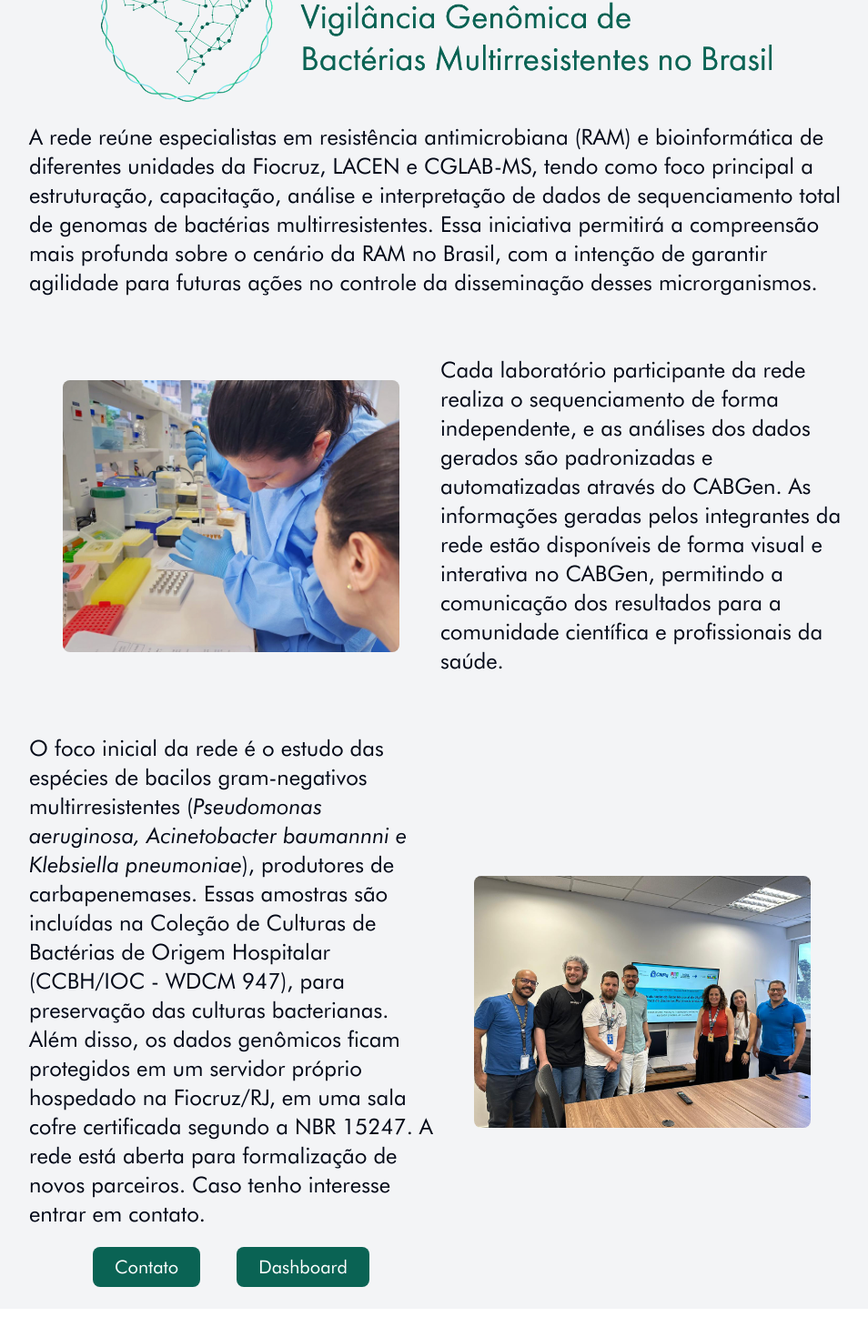
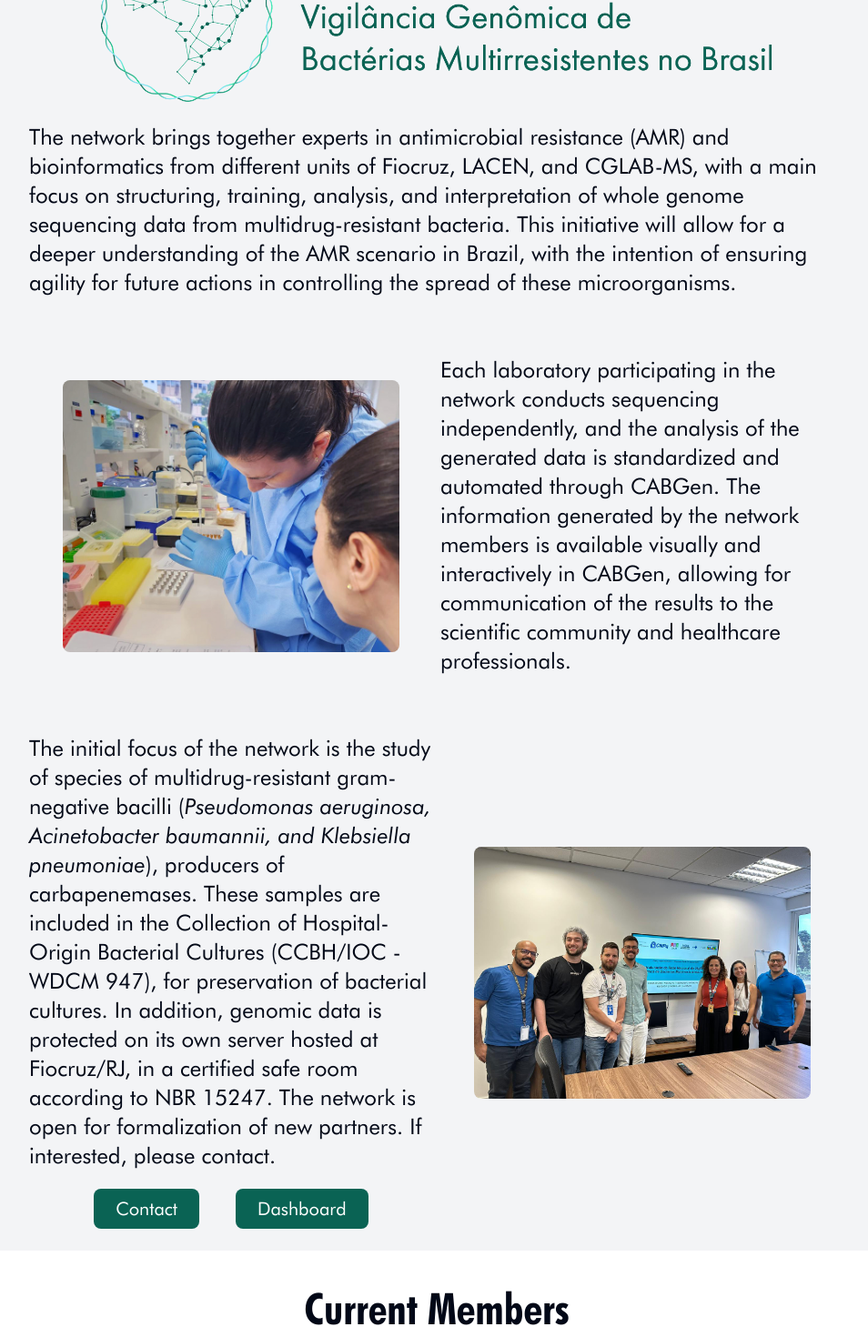
Before and after one commit to CABGenOrg/cabgen_frontend, a Next.js app: page /en/network in a window 1280 px wide. Shown: the part 200-1670 px from the top of the page at 91% size, without its empty margins (160-1114 px from the left). Built offline with nearby package versions, Linux system fonts and the light colour scheme.

Commit message:
Feat: Translated Network page.

```diff
--- a/src/app/[lang]/network/page.tsx
+++ b/src/app/[lang]/network/page.tsx
@@ -1,12 +1,13 @@
 import React from "react";
 import NetworkDescription from "@/components/Network/NetworkDescription";
 import NetworkMap from "@/components/Network/NetworkMap";
+import { Locale } from "@/i18n/i18n.config";
 
-const Network = () => {
+const Network = ({ params: { lang } }: { params: { lang: Locale } }) => {
   return (
     <>
-      <NetworkDescription />
-      <NetworkMap />
+      <NetworkDescription lang={lang}/>
+      <NetworkMap lang={lang}/>
     </>
   );
 };
--- a/src/components/Network/NetworkDescription.tsx
+++ b/src/components/Network/NetworkDescription.tsx
@@ -4,14 +4,18 @@ import {
   section_btn,
   section_image,
   section_spacing,
-  section_subtitle,
   section_text,
-  section_title,
 } from "@/styles/tailwind_classes";
 import OptimizedImage from "../General/OptimizedImage";
 import CustomLink from "../General/CustomLink";
+import { Locale } from "@/i18n/i18n.config";
+import { getTranslateServer } from "@/lib/getTranslateServer";
 
-const NetworkDescription = () => {
+const NetworkDescription = ({ lang }: { lang: Locale }) => {
+  const {
+    dictionary: { Network },
+  } = getTranslateServer(lang);
+
   return (
     <Section id="network-description" gray>
       <div className={`${section_spacing}`}>
@@ -23,16 +27,7 @@ const NetworkDescription = () => {
           />
         </div>
         <div className="flex flex-col justify-center items-center">
-          <p className={section_text}>
-            A rede reúne especialistas em resistência antimicrobiana (RAM) e
-            bioinformática de diferentes unidades da Fiocruz, LACEN e CGLAB-MS,
-            tendo como foco principal a estruturação, capacitação, análise e
-            interpretação de dados de sequenciamento total de genomas de
-            bactérias multirresistentes. Essa iniciativa permitirá a compreensão
-            mais profunda sobre o cenário da RAM no Brasil, com a intenção de
-            garantir agilidade para futuras ações no controle da disseminação
-            desses microrganismos.
-          </p>
+          <p className={section_text}>{Network.Description.firstParagraph}</p>
         </div>
       </div>
       <div className={`grid sm:grid-cols-2 grid-cols-1 ${section_spacing}`}>
@@ -46,12 +41,7 @@ const NetworkDescription = () => {
         <div className="flex flex-col justify-center items-center">
           <div className="flex flex-col justify-center items-start">
             <p className={section_text}>
-              Cada laboratório participante da rede realiza o sequenciamento de
-              forma independente, e as análises dos dados gerados são
-              padronizadas e automatizadas através do CABGen. As informações
-              geradas pelos integrantes da rede estão disponíveis de forma
-              visual e interativa no CABGen, permitindo a comunicação dos
-              resultados para a comunidade científica e profissionais da saúde.
+              {Network.Description.secondParagraph}
             </p>
           </div>
         </div>
@@ -60,27 +50,19 @@ const NetworkDescription = () => {
         <div className="flex flex-col justify-center items-center sm:order-first order-last">
           <div className="flex flex-col justify-center items-start">
             <p className={section_text}>
-              O foco inicial da rede é o estudo das espécies de bacilos
-              gram-negativos multirresistentes (
+              {Network.Description.thirdParagraphFirstPart} (
               <span className="italic">
-                Pseudomonas aeruginosa, Acinetobacter baumannni e Klebsiella
-                pneumoniae
+                {Network.Description.thirdParagraphSecondPart}
               </span>
-              ), produtores de carbapenemases. Essas amostras são incluídas na
-              Coleção de Culturas de Bactérias de Origem Hospitalar (CCBH/IOC -
-              WDCM 947), para preservação das culturas bacterianas. Além disso,
-              os dados genômicos ficam protegidos em um servidor próprio
-              hospedado na Fiocruz/RJ, em uma sala cofre certificada segundo a
-              NBR 15247. A rede está aberta para formalização de novos
-              parceiros. Caso tenho interesse entrar em contato.
+              ){Network.Description.thirdParagraphThirdPart}
             </p>
           </div>
           <div className="flex flex-row justify-center items-center gap-10">
             <CustomLink href="/contact">
-              <button className={section_btn}>Contato</button>
+              <button className={section_btn}>{Network.Description.contactBtn}</button>
             </CustomLink>
             <CustomLink href="/dashboard">
-              <button className={section_btn}>Dashboard</button>
+              <button className={section_btn}>{Network.Description.dashboardBtn}</button>
             </CustomLink>
           </div>
         </div>
--- a/src/components/Network/NetworkMap.tsx
+++ b/src/components/Network/NetworkMap.tsx
@@ -2,15 +2,21 @@ import React from "react";
 import OptimizedImage from "../General/OptimizedImage";
 import Section from "../General/Section";
 import { section_spacing, section_title } from "@/styles/tailwind_classes";
+import { Locale } from "@/i18n/i18n.config";
+import { getTranslateServer } from "@/lib/getTranslateServer";
 
-const NetworkMap = () => {
+const NetworkMap = ({ lang }: { lang: Locale }) => {
+  const {
+    dictionary: { Network },
+  } = getTranslateServer(lang);
+
   return (
     <Section id="network-map">
       <div
         className={`flex flex-col justify-center items-center ${section_spacing}`}
       >
         <h2 className={`${section_title} text-center mb-7 mt-4`}>
-          Integrantes Atuais
+          {Network.Map.sectionTitle}
         </h2>
         <OptimizedImage
           src="/Network/mapa_cabgen.png"
--- a/src/dictionaries/languages/en.ts
+++ b/src/dictionaries/languages/en.ts
@@ -48,11 +48,30 @@ const en = {
       sectionTitle: "Financiers",
     },
   },
+  Network: {
+    Description: {
+      firstParagraph:
+        "The network brings together experts in antimicrobial resistance (AMR) and bioinformatics from different units of Fiocruz, LACEN, and CGLAB-MS, with a main focus on structuring, training, analysis, and interpretation of whole genome sequencing data from multidrug-resistant bacteria. This initiative will allow for a deeper understanding of the AMR scenario in Brazil, with the intention of ensuring agility for future actions in controlling the spread of these microorganisms.",
+      secondParagraph:
+        "Each laboratory participating in the network conducts sequencing independently, and the analysis of the generated data is standardized and automated through CABGen. The information generated by the network members is available visually and interactively in CABGen, allowing for communication of the results to the scientific community and healthcare professionals.",
+      thirdParagraphFirstPart:
+        "The initial focus of the network is the study of species of multidrug-resistant gram-negative bacilli",
+      thirdParagraphSecondPart:
+        "Pseudomonas aeruginosa, Acinetobacter baumannii, and Klebsiella pneumoniae",
+      thirdParagraphThirdPart:
+        ", producers of carbapenemases. These samples are included in the Collection of Hospital-Origin Bacterial Cultures (CCBH/IOC - WDCM 947), for preservation of bacterial cultures. In addition, genomic data is protected on its own server hosted at Fiocruz/RJ, in a certified safe room according to NBR 15247. The network is open for formalization of new partners. If interested, please contact.",
+      contactBtn: "Contact",
+      dashboardBtn: "Dashboard",
+    },
+    Map: {
+      sectionTitle: "Current Members",
+    },
+  },
   Footer: {
     faqLink: "FAQ",
     termLink: "Terms of Use",
-    imageCredits: "Image Credit"
-  }
+    imageCredits: "Image Credit",
+  },
 };
 
 export default en;
--- a/src/dictionaries/languages/es.ts
+++ b/src/dictionaries/languages/es.ts
@@ -48,6 +48,25 @@ const es = {
       sectionTitle: "Financiadores",
     },
   },
+  Network: {
+    Description: {
+      firstParagraph:
+        "La red reúne expertos en resistencia antimicrobiana (RAM) y bioinformática de diferentes unidades de Fiocruz, LACEN y CGLAB-MS, con un enfoque principal en la estructuración, capacitación, análisis e interpretación de datos de secuenciación de genoma completo de bacterias multirresistentes. Esta iniciativa permitirá una comprensión más profunda del escenario de la RAM en Brasil, con la intención de garantizar agilidad para futuras acciones en el control de la propagación de estos microorganismos.",
+      secondParagraph:
+        "Cada laboratorio participante en la red realiza el secuenciamiento de forma independiente, y el análisis de los datos generados está estandarizado y automatizado a través de CABGen. La información generada por los miembros de la red está disponible de forma visual e interactiva en CABGen, lo que permite la comunicación de los resultados a la comunidad científica y a los profesionales de la salud.",
+      thirdParagraphFirstPart:
+        "El enfoque inicial de la red es el estudio de especies de bacilos gramnegativos multirresistentes",
+      thirdParagraphSecondPart:
+        "Pseudomonas aeruginosa, Acinetobacter baumannii y Klebsiella pneumoniae",
+      thirdParagraphThirdPart:
+        ", productores de carbapenemasas. Estas muestras se incluyen en la Colección de Cultivos Bacterianos de Origen Hospitalario (CCBH/IOC - WDCM 947), para la preservación de cultivos bacterianos. Además, los datos genómicos están protegidos en un servidor propio alojado en Fiocruz/RJ, en una sala de seguridad certificada según la NBR 15247. La red está abierta para formalización de nuevos socios. Si está interesado, por favor contáctenos.",
+      contactBtn: "Contacto",
+      dashboardBtn: "Panel",
+    },
+    Map: {
+      sectionTitle: "Miembros Actuales",
+    },
+  },
   Footer: {
     faqLink: "FAQ",
     termLink: "Terminos de Uso",
--- a/src/dictionaries/languages/pt.ts
+++ b/src/dictionaries/languages/pt.ts
@@ -48,10 +48,26 @@ const pt = {
       sectionTitle: "Financiadores",
     },
   },
+  Network: {
+    Description: {
+      firstParagraph:
+        "A rede reúne especialistas em resistência antimicrobiana (RAM) e bioinformática de diferentes unidades da Fiocruz, LACEN e CGLAB-MS, tendo como foco principal a estruturação, capacitação, análise e interpretação de dados de sequenciamento total de genomas de bactérias multirresistentes. Essa iniciativa permitirá a compreensão mais profunda sobre o cenário da RAM no Brasil, com a intenção de garantir agilidade para futuras ações no controle da disseminação desses microrganismos.",
+      secondParagraph:
+        "Cada laboratório participante da rede realiza o sequenciamento de forma independente, e as análises dos dados gerados são padronizadas e automatizadas através do CABGen. As informações geradas pelos integrantes da rede estão disponíveis de forma visual e interativa no CABGen, permitindo a comunicação dos resultados para a comunidade científica e profissionais da saúde.",
+      thirdParagraphFirstPart: "O foco inicial da rede é o estudo das espécies de bacilos gram-negativos multirresistentes",
+      thirdParagraphSecondPart: "Pseudomonas aeruginosa, Acinetobacter baumannni e Klebsiella pneumoniae",
+      thirdParagraphThirdPart: ", produtores de carbapenemases. Essas amostras são incluídas na Coleção de Culturas de Bactérias de Origem Hospitalar (CCBH/IOC - WDCM 947), para preservação das culturas bacterianas. Além disso, os dados genômicos ficam protegidos em um servidor próprio hospedado na Fiocruz/RJ, em uma sala cofre certificada segundo a NBR 15247. A rede está aberta para formalização de novos parceiros. Caso tenho interesse entrar em contato.",
+      contactBtn: "Contato",
+      dashboardBtn: "Dashboard",
+    },
+    Map: {
+      sectionTitle: "Integrantes Atuais"
+    }
+  },
   Footer: {
     faqLink: "FAQ",
     termLink: "Termos de Uso",
-    imageCredits: "Créditos das Imagens"
-  }
+    imageCredits: "Créditos das Imagens",
+  },
 };
 export default pt;
```
